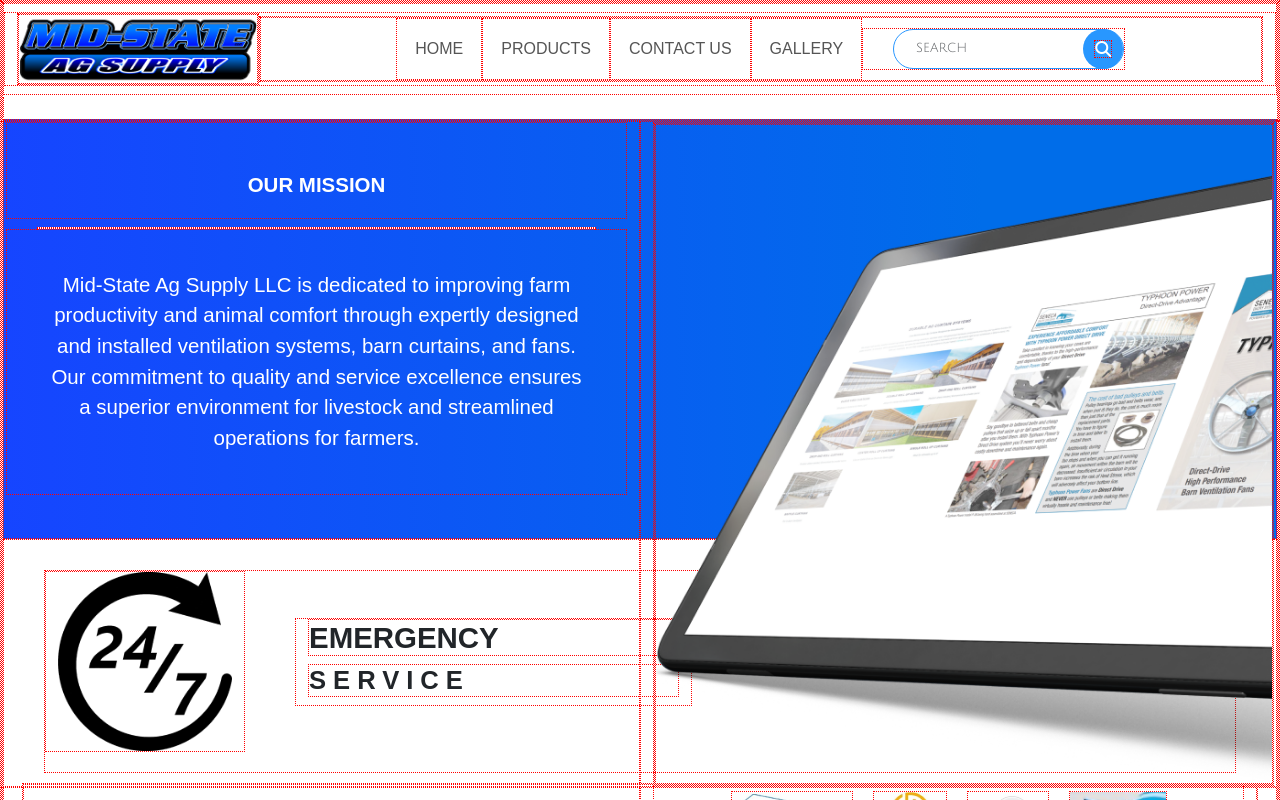
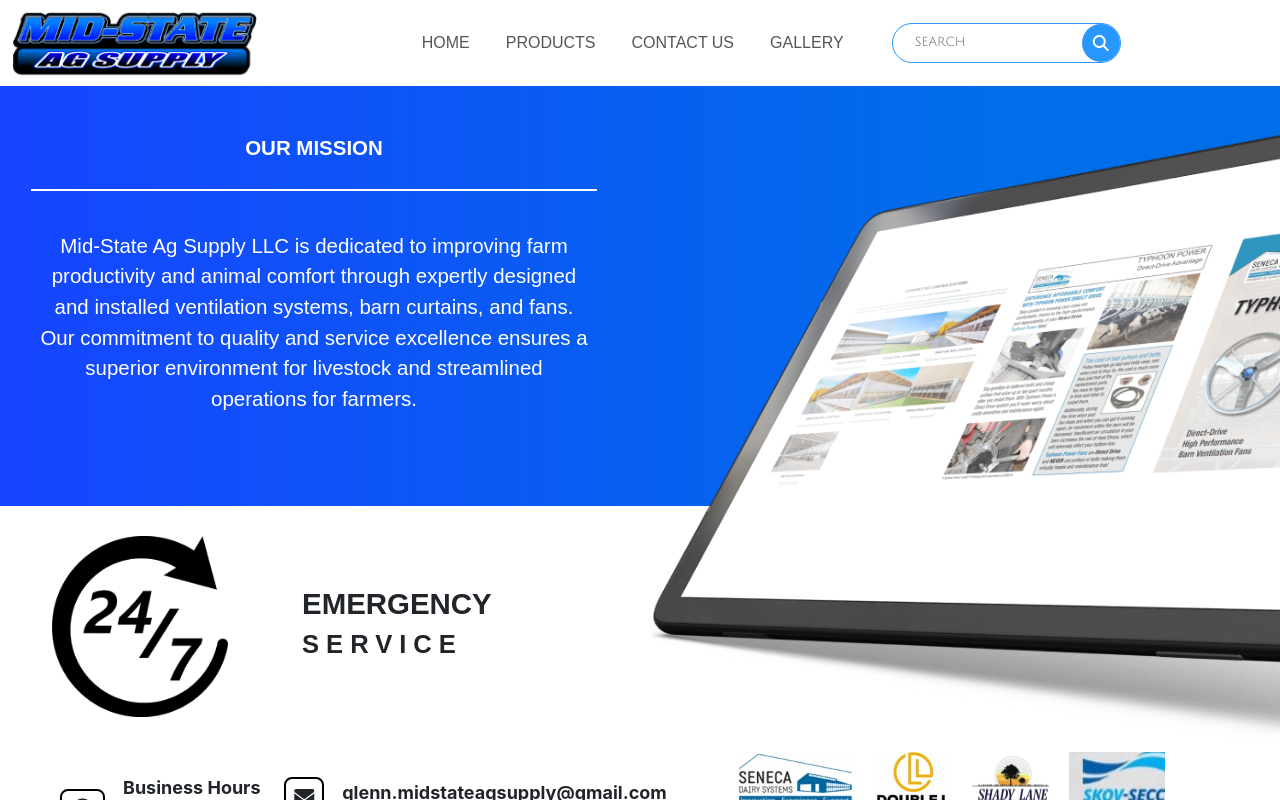
Before and after one commit to Tyrarose/mid-state-ag-supply, a React (Create React App) app: page / in a window 1280 px wide. Shown: the top 800 px of the page. Built offline with nearby package versions, Linux system fonts and the light colour scheme.

Commit message:
added margin to emergency and contact

```diff
--- a/src/styles/Home.css
+++ b/src/styles/Home.css
@@ -1,6 +1,6 @@
 /* Global styles */
 * {
-	border: 1px red dotted;
+	/* border: 1px red dotted; */
 }
 
 .home-gradient {
```
